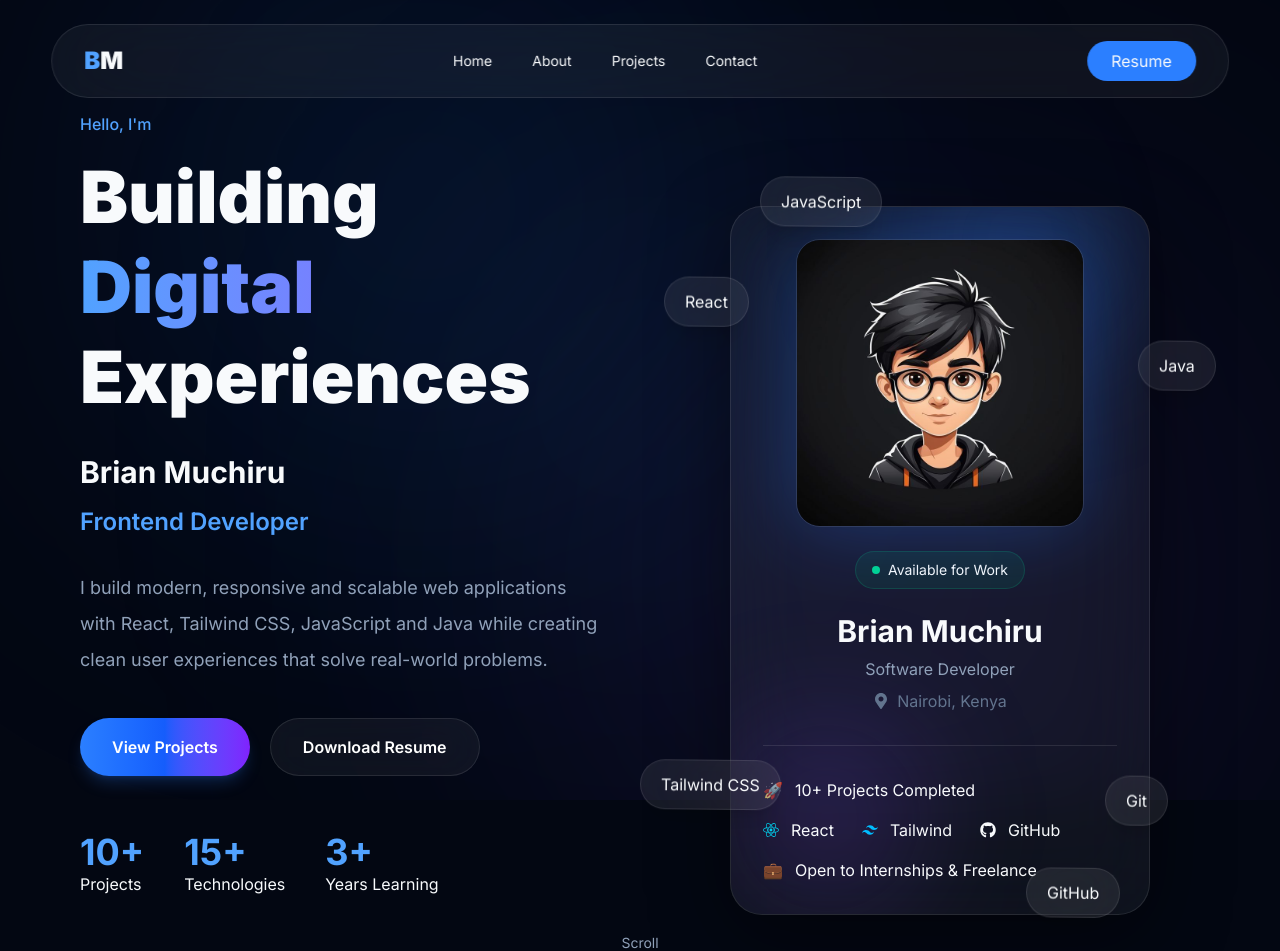
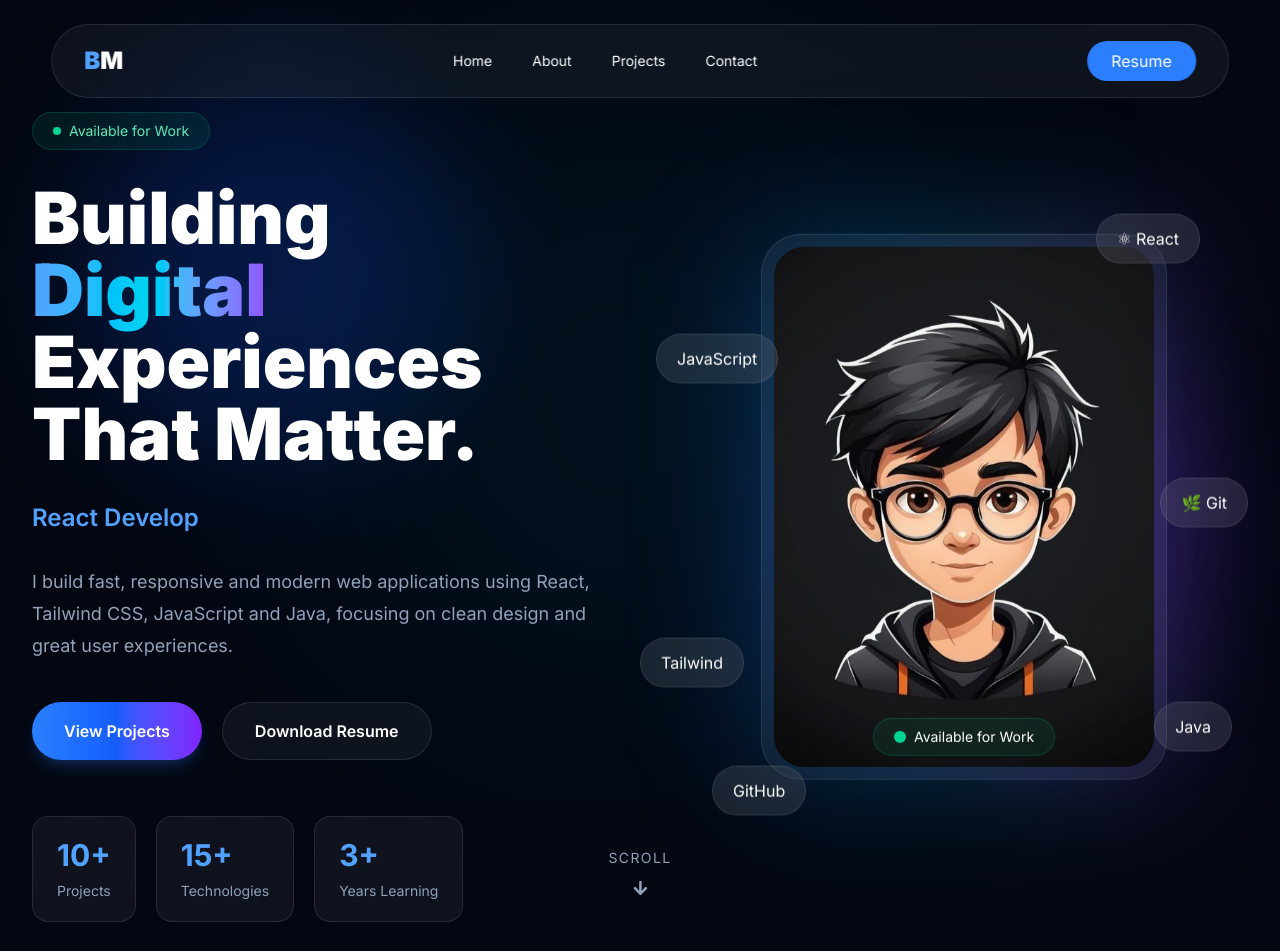
Before and after one commit to BRIAN-pixel275/Brian-Muchiru-Portfolio, a React (Vite) app: page / in a window 1280 px wide. Shown: the top 951 px of the page. Built offline with nearby package versions, Linux system fonts and the light colour scheme.

Commit message:
feat: enhance UI components with new animations, layout adjustments, and additional features; add BrowserFrame and StatCard components

```diff
--- a/src/components/layout/Background.jsx
+++ b/src/components/layout/Background.jsx
@@ -1,84 +1,25 @@
-import { motion } from "framer-motion";
-
 const Background = () => {
   return (
     <div className="fixed inset-0 -z-10 overflow-hidden">
 
       {/* Grid */}
-
       <div
-        className="
-        absolute
-        inset-0
-        opacity-[0.04]
-        bg-[linear-gradient(rgba(255,255,255,.1)_1px,transparent_1px),linear-gradient(90deg,rgba(255,255,255,.1)_1px,transparent_1px)]
-        bg-[size:70px_70px]
-      "
+        className="absolute inset-0 opacity-5"
+        style={{
+          backgroundImage:
+            "linear-gradient(rgba(255,255,255,.08) 1px, transparent 1px), linear-gradient(90deg, rgba(255,255,255,.08) 1px, transparent 1px)",
+          backgroundSize: "60px 60px",
+        }}
       />
 
-      <motion.div
-        animate={{
-          x: [0, 120, 0],
-          y: [0, -60, 0],
-        }}
-        transition={{
-          repeat: Infinity,
-          duration: 15,
-        }}
-        className="
-          absolute
-          left-20
-          top-10
-          h-[450px]
-          w-[450px]
-          rounded-full
-          bg-blue-500/20
-          blur-[180px]
-        "
-      />
+      {/* Glow 1 */}
+      <div className="absolute left-20 top-20 h-96 w-96 rounded-full bg-blue-600/20 blur-3xl" />
 
-      <motion.div
-        animate={{
-          x: [0, -120, 0],
-          y: [0, 70, 0],
-        }}
-        transition={{
-          repeat: Infinity,
-          duration: 18,
-        }}
-        className="
-          absolute
-          right-10
-          bottom-10
-          h-[500px]
-          w-[500px]
-          rounded-full
-          bg-violet-500/20
-          blur-[200px]
-        "
-      />
+      {/* Glow 2 */}
+      <div className="absolute bottom-20 right-20 h-96 w-96 rounded-full bg-violet-600/20 blur-3xl" />
 
-      <motion.div
-        animate={{
-          scale: [1, 1.2, 1],
-        }}
-        transition={{
-          repeat: Infinity,
-          duration: 8,
-        }}
-        className="
-          absolute
-          left-1/2
-          top-1/2
-          h-[350px]
-          w-[350px]
-          -translate-x-1/2
-          -translate-y-1/2
-          rounded-full
-          bg-cyan-500/10
-          blur-[180px]
-        "
-      />
+      {/* Glow 3 */}
+      <div className="absolute left-1/2 top-1/2 h-[500px] w-[500px] -translate-x-1/2 -translate-y-1/2 rounded-full bg-cyan-500/10 blur-[150px]" />
 
     </div>
   );
--- a/src/components/sections/Hero.jsx
+++ b/src/components/sections/Hero.jsx
@@ -1,113 +1,102 @@
 import { motion } from "framer-motion";
-import { FaGithub, FaLinkedin, FaArrowDown } from "react-icons/fa";
 import { TypeAnimation } from "react-type-animation";
+import { FaArrowDown } from "react-icons/fa";
 
+import Container from "../layout/Container";
 import Button from "../ui/Button";
 import ProfileCard from "../ui/ProfileCard";
 import FloatingBadge from "../ui/FloatingBadge";
-import Counter from "../ui/Counter";
+import StatCard from "../ui/StatCard";
 
 const Hero = () => {
   return (
     <section
       id="home"
-      className="relative flex min-h-screen items-center overflow-hidden px-6 pt-28 lg:px-20"
+      className="relative flex min-h-screen items-center overflow-hidden pt-28"
     >
-      <div className="mx-auto grid w-full max-w-7xl grid-cols-1 items-center gap-20 lg:grid-cols-2">
-
-        {/* ================= LEFT SIDE ================= */}
+      <Container>
+        <div className="grid items-center gap-20 lg:grid-cols-2">
+          {/* ================= LEFT ================= */}
 
           <motion.div
             initial={{ opacity: 0, x: -60 }}
             animate={{ opacity: 1, x: 0 }}
             transition={{ duration: 0.8 }}
           >
-          <p className="font-medium text-blue-400">
-             Hello, I'm
-          </p>
+            {/* Available Badge */}
 
-          <h1 className="mt-4 text-5xl font-black leading-tight md:text-6xl lg:text-7xl">
+            <div className="inline-flex items-center gap-2 rounded-full border border-emerald-500/20 bg-emerald-500/10 px-5 py-2 backdrop-blur-xl">
+              <span className="h-2 w-2 rounded-full bg-emerald-400"></span>
+
+              <span className="text-sm text-emerald-300">
+                Available for Work
+              </span>
+            </div>
+
+            {/* Heading */}
+
+            <h1 className="mt-8 text-6xl font-black leading-none lg:text-7xl">
               Building
-            <span className="block bg-gradient-to-r from-blue-400 to-violet-500 bg-clip-text text-transparent">
+              <br />
+
+              <span className="bg-gradient-to-r from-blue-400 via-cyan-400 to-violet-500 bg-clip-text text-transparent">
                 Digital
               </span>
+
+              <br />
+
               Experiences
+              <br />
+
+              That Matter.
             </h1>
 
-          <h2 className="mt-8 text-3xl font-bold">
-            Brian Muchiru
-          </h2>
+            {/* Typing */}
 
             <TypeAnimation
               sequence={[
-              "Software Developer",
-              2000,
                 "Frontend Developer",
                 2000,
                 "React Developer",
                 2000,
                 "Java Developer",
                 2000,
+                "UI Enthusiast",
+                2000,
               ]}
-            wrapper="h3"
               speed={50}
               repeat={Infinity}
-            className="mt-4 text-2xl font-semibold text-blue-400"
+              className="mt-8 block text-2xl font-semibold text-blue-400"
             />
 
-          <p className="mt-8 max-w-xl text-lg leading-9 text-slate-400">
-            I build modern, responsive and scalable web applications
-            with React, Tailwind CSS, JavaScript and Java while
-            creating clean user experiences that solve real-world
-            problems.
+            {/* Description */}
+
+            <p className="mt-8 max-w-xl text-lg leading-8 text-slate-400">
+              I build fast, responsive and modern web applications using React,
+              Tailwind CSS, JavaScript and Java, focusing on clean design and
+              great user experiences.
             </p>
 
             {/* Buttons */}
 
             <div className="mt-10 flex flex-wrap gap-5">
-            <Button>
-              View Projects
-            </Button>
+              <Button>View Projects</Button>
 
-            <Button primary={false}>
-              Download Resume
-            </Button>
+              <Button primary={false}>Download Resume</Button>
             </div>
 
-          {/* Statistics */}
+            {/* Stats */}
 
-          <div className="mt-14 flex flex-wrap gap-10">
-            <Counter end={10} label="Projects" />
-            <Counter end={15} label="Technologies" />
-            <Counter end={3} label="Years Learning" />
-          </div>
+            <div className="mt-14 flex flex-wrap gap-5">
+              <StatCard value="10+" label="Projects" />
 
-          {/* Social Links */}
+              <StatCard value="15+" label="Technologies" />
 
-          <div className="mt-14 flex gap-5">
-
-            <a
-              href="https://github.com/yourusername"
-              target="_blank"
-              rel="noopener noreferrer"
-              className="rounded-full border border-white/10 bg-white/5 p-4 backdrop-blur-xl transition duration-300 hover:-translate-y-1 hover:border-blue-400 hover:bg-blue-500"
-            >
-              <FaGithub size={22} />
-            </a>
-
-            <a
-              href="https://linkedin.com/in/yourusername"
-              target="_blank"
-              rel="noopener noreferrer"
-              className="rounded-full border border-white/10 bg-white/5 p-4 backdrop-blur-xl transition duration-300 hover:-translate-y-1 hover:border-blue-400 hover:bg-blue-500"
-            >
-              <FaLinkedin size={22} />
-            </a>
-
+              <StatCard value="3+" label="Years Learning" />
             </div>
           </motion.div>
 
-        {/* ================= RIGHT SIDE ================= */}
+          {/* ================= RIGHT ================= */}
 
           <motion.div
             initial={{ opacity: 0, x: 60 }}
@@ -118,42 +107,42 @@
             <ProfileCard />
 
             <FloatingBadge
-            title="React"
-            className="-left-4 top-20"
+              title="⚛ React"
+              className="-top-6 right-12"
             />
 
             <FloatingBadge
-            title="Tailwind CSS"
+              title=" JavaScript"
+              className="-left-6 top-24"
+            />
+
+            <FloatingBadge
+              title=" Tailwind"
               className="-left-10 bottom-24"
             />
 
             <FloatingBadge
-            title="JavaScript"
-            className="left-20 -top-5"
+              title=" Java"
+              className="right-4 bottom-8"
             />
 
             <FloatingBadge
-            title="Java"
-            className="-right-4 top-36"
+              title=" GitHub"
+              className="left-8 -bottom-8"
             />
 
             <FloatingBadge
-            title="Git"
-            className="right-8 bottom-20"
-          />
-
-          <FloatingBadge
-            title="GitHub"
-            className="right-20 -bottom-3"
+              title="🌿 Git"
+              className="right-0 top-60"
             />
           </motion.div>
-
         </div>
+      </Container>
 
       {/* Scroll Indicator */}
 
       <motion.div
-        animate={{ y: [0, 10, 0] }}
+        animate={{ y: [0, 12, 0] }}
         transition={{
           duration: 1.6,
           repeat: Infinity,
@@ -161,16 +150,13 @@
         className="absolute bottom-8 left-1/2 -translate-x-1/2"
       >
         <div className="flex flex-col items-center gap-3 text-slate-400">
-
-          <span className="text-sm">
+          <span className="text-sm tracking-widest uppercase">
             Scroll
           </span>
 
           <FaArrowDown />
-
         </div>
       </motion.div>
-
     </section>
   );
 };
--- a/src/components/ui/FloatingBadge.jsx
+++ b/src/components/ui/FloatingBadge.jsx
@@ -4,26 +4,13 @@
   return (
     <motion.div
       animate={{
-        y: [0, -12, 0],
-        rotate: [-1, 1, -1],
+        y: [0, -10, 0],
       }}
       transition={{
-        duration: 5,
+        duration: 3,
         repeat: Infinity,
-        ease: "easeInOut",
       }}
-      className={`
-        absolute
-        rounded-full
-        border
-        border-white/10
-        bg-white/[0.07]
-        px-5
-        py-3
-        backdrop-blur-2xl
-        shadow-xl
-        ${className}
-      `}
+      className={`absolute rounded-full border border-white/10 bg-white/10 px-5 py-3 backdrop-blur-2xl ${className}`}
     >
       {title}
     </motion.div>
--- a/src/components/ui/ProfileCard.jsx
+++ b/src/components/ui/ProfileCard.jsx
@@ -1,123 +1,43 @@
-import GlassCard from "./GlassCard";
+import { motion } from "framer-motion";
 import profile from "../../assets/images/profile.png";
-
-import {
-  FaMapMarkerAlt,
-  FaReact,
-  FaGithub,
-} from "react-icons/fa";
-
-import { SiTailwindcss } from "react-icons/si";
 
 const ProfileCard = () => {
   return (
-    <GlassCard className="relative w-[420px] overflow-hidden">
+    <motion.div
+      animate={{
+        y: [0, -12, 0],
+      }}
+      transition={{
+        duration: 5,
+        repeat: Infinity,
+      }}
+      className="relative"
+    >
+      {/* Outer Glow */}
+      <div className="absolute inset-0 rounded-[40px] bg-gradient-to-r from-blue-500/30 via-cyan-400/20 to-violet-500/30 blur-3xl" />
 
-      {/* Background Glow */}
-      <div className="absolute -top-24 right-0 h-64 w-64 rounded-full bg-blue-500/20 blur-3xl" />
-      <div className="absolute bottom-0 left-0 h-48 w-48 rounded-full bg-violet-500/20 blur-3xl" />
-
-      <div className="relative z-10 p-8">
-
-        {/* Profile Image */}
-
-        <div className="flex justify-center">
-
-          <div className="relative">
-
-            <div className="absolute inset-0 rounded-3xl bg-blue-500 blur-2xl opacity-30" />
+      {/* Glass Border */}
+      <div className="relative rounded-[40px] border border-white/10 bg-white/5 p-3 backdrop-blur-3xl">
 
         <img
           src={profile}
           alt="Brian Muchiru"
-              className="relative h-72 w-72 rounded-3xl border border-white/10 object-cover"
+          className="h-[520px] w-[380px] rounded-[30px] object-cover"
         />
 
       </div>
 
-        </div>
+      {/* Status */}
+      <div className="absolute bottom-6 left-1/2 flex -translate-x-1/2 items-center gap-2 rounded-full border border-emerald-400/20 bg-emerald-500/10 px-5 py-2 backdrop-blur-xl">
 
-        {/* Available */}
+        <span className="h-3 w-3 rounded-full bg-emerald-400" />
 
-        <div className="mt-6 flex justify-center">
-
-          <div className="flex items-center gap-2 rounded-full border border-emerald-500/20 bg-emerald-500/10 px-4 py-2 text-sm">
-
-            <span className="h-2 w-2 rounded-full bg-emerald-400" />
-
+        <span className="text-sm">
           Available for Work
+        </span>
 
       </div>
-
-        </div>
-
-        {/* Name */}
-
-        <div className="mt-6 text-center">
-
-          <h2 className="text-3xl font-bold">
-            Brian Muchiru
-          </h2>
-
-          <p className="mt-2 text-slate-400">
-            Software Developer
-          </p>
-
-          <div className="mt-2 flex items-center justify-center gap-2 text-slate-500">
-
-            <FaMapMarkerAlt />
-
-            Nairobi, Kenya
-
-          </div>
-
-        </div>
-
-        {/* Divider */}
-
-        <div className="my-8 h-px bg-white/10" />
-
-        {/* Bottom */}
-
-        <div className="space-y-4">
-
-          <div className="flex items-center gap-3">
-
-            🚀
-
-            <span>10+ Projects Completed</span>
-
-          </div>
-
-          <div className="flex items-center gap-3">
-
-            <FaReact className="text-cyan-400" />
-
-            React
-
-            <SiTailwindcss className="ml-4 text-sky-400" />
-
-            Tailwind
-
-            <FaGithub className="ml-4" />
-
-            GitHub
-
-          </div>
-
-          <div className="flex items-center gap-3">
-
-            💼
-
-            <span>Open to Internships & Freelance</span>
-
-          </div>
-
-        </div>
-
-      </div>
-
-    </GlassCard>
+    </motion.div>
   );
 };
 
--- /dev/null
+++ b/src/components/ui/StatCard.jsx
@@ -0,0 +1,15 @@
+const StatCard = ({ value, label }) => {
+  return (
+    <div className="rounded-2xl border border-white/10 bg-white/5 px-6 py-5 backdrop-blur-xl transition duration-300 hover:-translate-y-1 hover:border-blue-400">
+      <h3 className="text-3xl font-bold text-blue-400">
+        {value}
+      </h3>
+
+      <p className="mt-2 text-sm text-slate-400">
+        {label}
+      </p>
+    </div>
+  );
+};
+
+export default StatCard;
--- a/src/index.css
+++ b/src/index.css
@@ -1,15 +1,14 @@
 @import "tailwindcss";
+@import url("https://fonts.googleapis.com/css2?family=Inter:wght@300;400;500;600;700&family=Space+Grotesk:wght@400;500;600;700&display=swap");
 
 html {
   scroll-behavior: smooth;
 }
 
 body {
-  margin: 0;
+  font-family: "Inter", sans-serif;
   background: #030712;
-  color: #f8fafc;
-  font-family: "Inter", sans-serif;
-  overflow-x: hidden;
+  color: white;
 }
 
 * {
```
Also changed, not shown: src/components/ui/Badge.jsx (+15 -9 lines), src/components/ui/BrowserFrame.jsx (added, +27 -0 lines), src/components/ui/ProjectCard.jsx (+45 -27 lines). Lines whose indentation alone changed are shown as unchanged.
